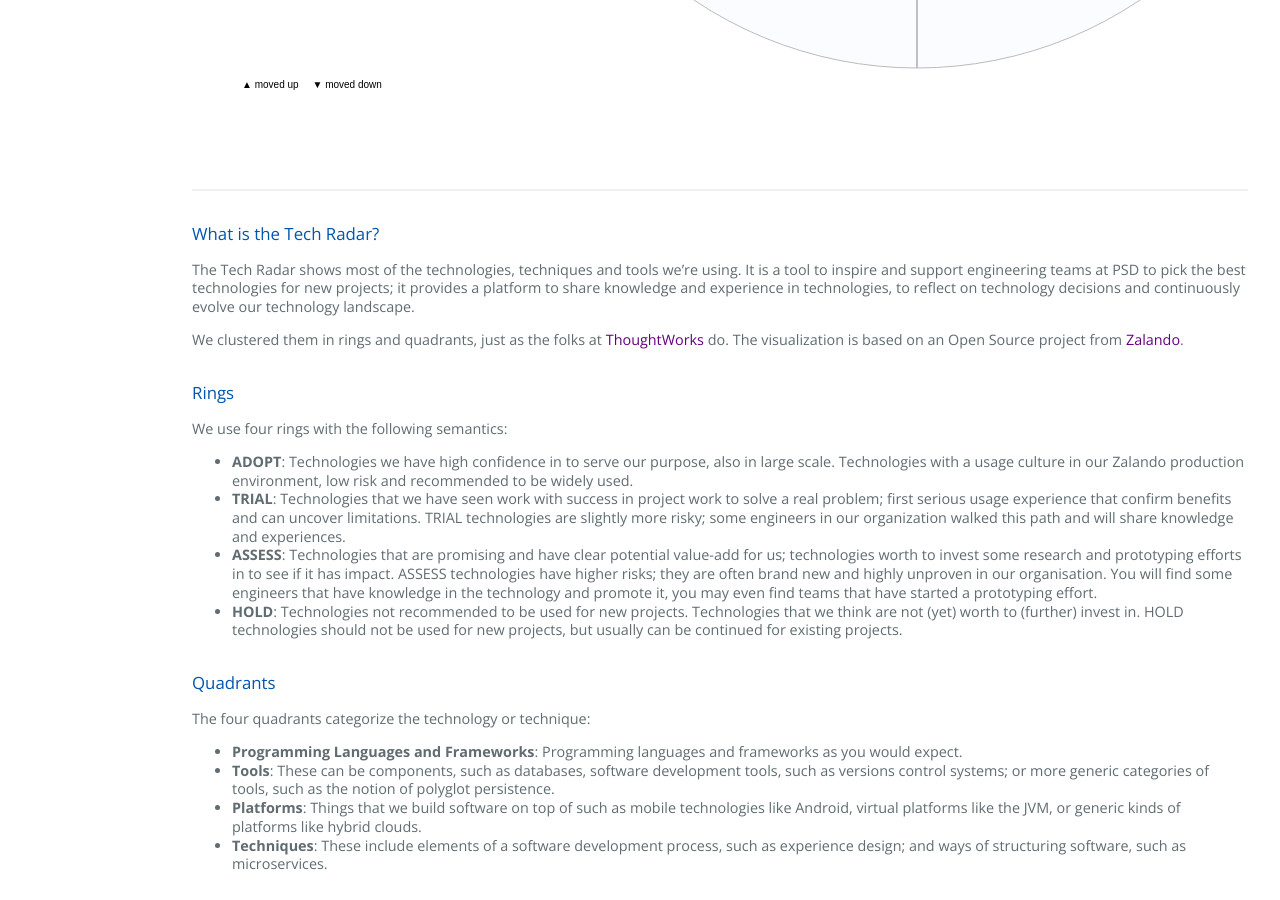
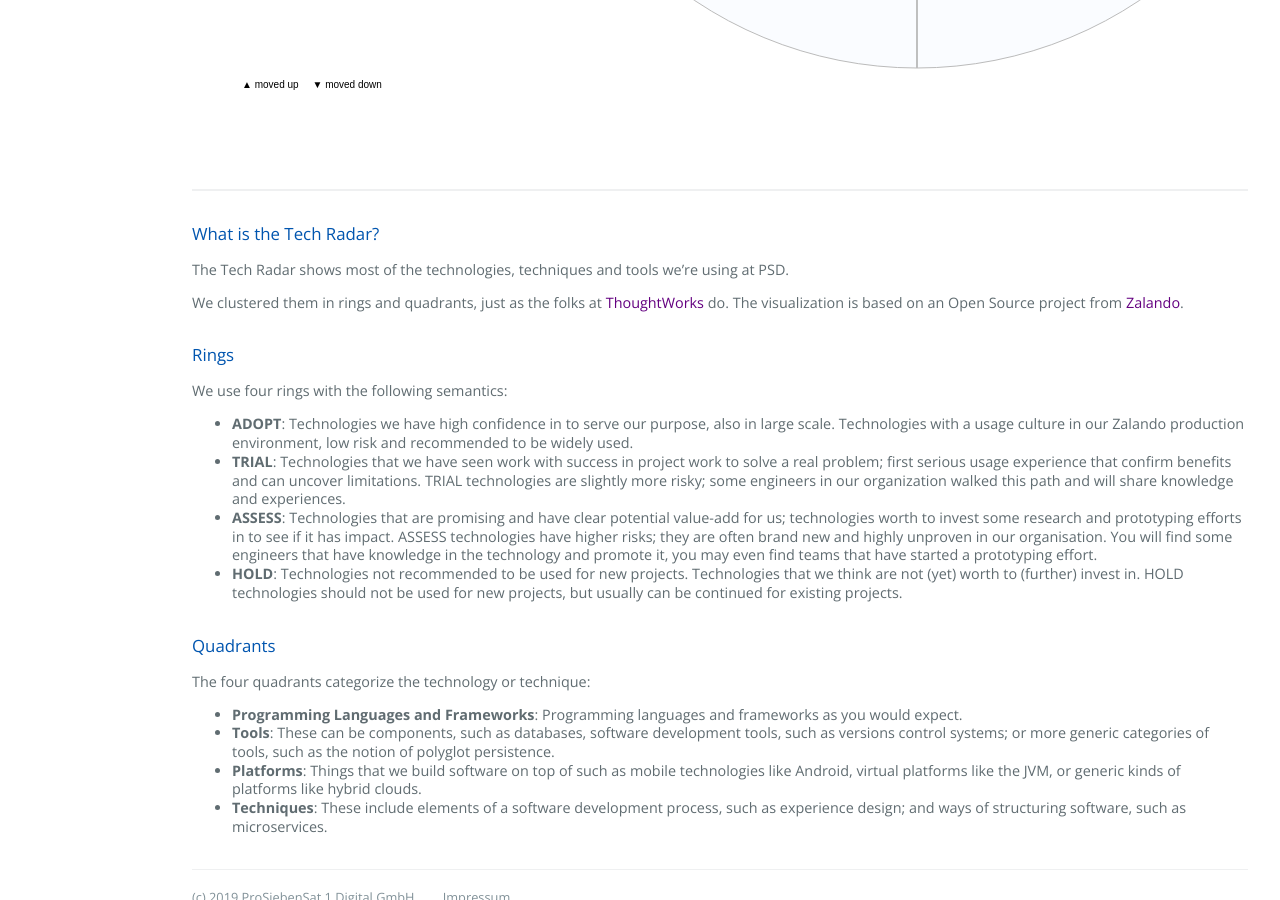
Before and after one commit to croedel/PSD-blog, a Jekyll site: the page built from radar.md, in a window 1280 px wide and 900 px high, scrolled down 962 px. Built offline with Jekyll 4.4.1, drawn with Linux system fonts in a browser that asks for light colours.

Commit message:
Update radar.md

```diff
--- a/radar.md
+++ b/radar.md
@@ -61,7 +61,7 @@ radar_visualization({
 
 ### What is the Tech Radar?
 
-The Tech Radar shows most of the technologies, techniques and tools we’re using. It is a tool to inspire and support engineering teams at PSD to pick the best technologies for new projects; it provides a platform to share knowledge and experience in technologies, to reflect on technology decisions and continuously evolve our technology landscape.
+The Tech Radar shows most of the technologies, techniques and tools we’re using at PSD.
 
 We clustered them in rings and quadrants, just as the folks at [ThoughtWorks](https://www.thoughtworks.com/radar) do. The visualization is based on an Open Source project from [Zalando](https://github.com/zalando/tech-radar).
 
```
